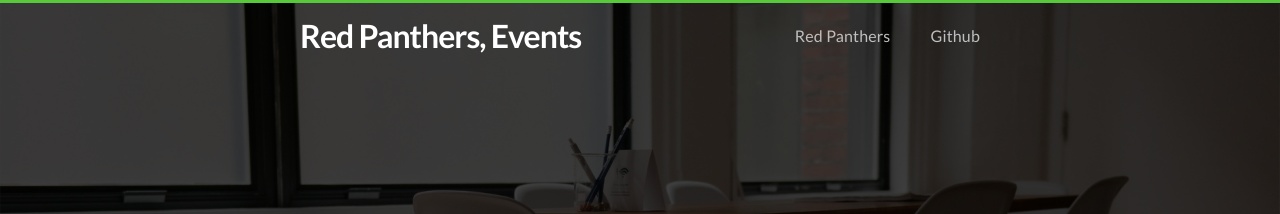
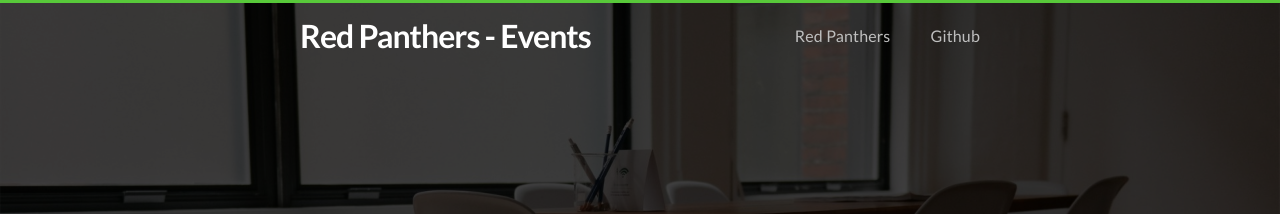
Before and after one commit to vishnu-vv/events, a Jekyll site: the page built from index.html, in a window 1280 px wide and 900 px high. Shown: the top 214 px of the window. Built offline with Jekyll 4.4.1, drawn with Linux system fonts in a browser that asks for light colours; nearby versions of some CDN libraries; the list of posts is cut into pages by our own code; comment, search, counter and statistics services are not loaded; part of the change alters nothing that is shown.

```diff
--- a/_config.yml
+++ b/_config.yml
@@ -1,9 +1,9 @@
 # Site settings
-title: Red Panthers, Events
+title: Red Panthers - Events
 email: info@redpanthers.co
 description: List of events organized, supported or sponsored by Red Panthers Kochi, India
 baseurl: "/events"
-url: "http://redpanthers.io/events"
+url: "http://42.redpanthers.co/events"
 
 author:
   name     : 'Harisankar P S'
```
